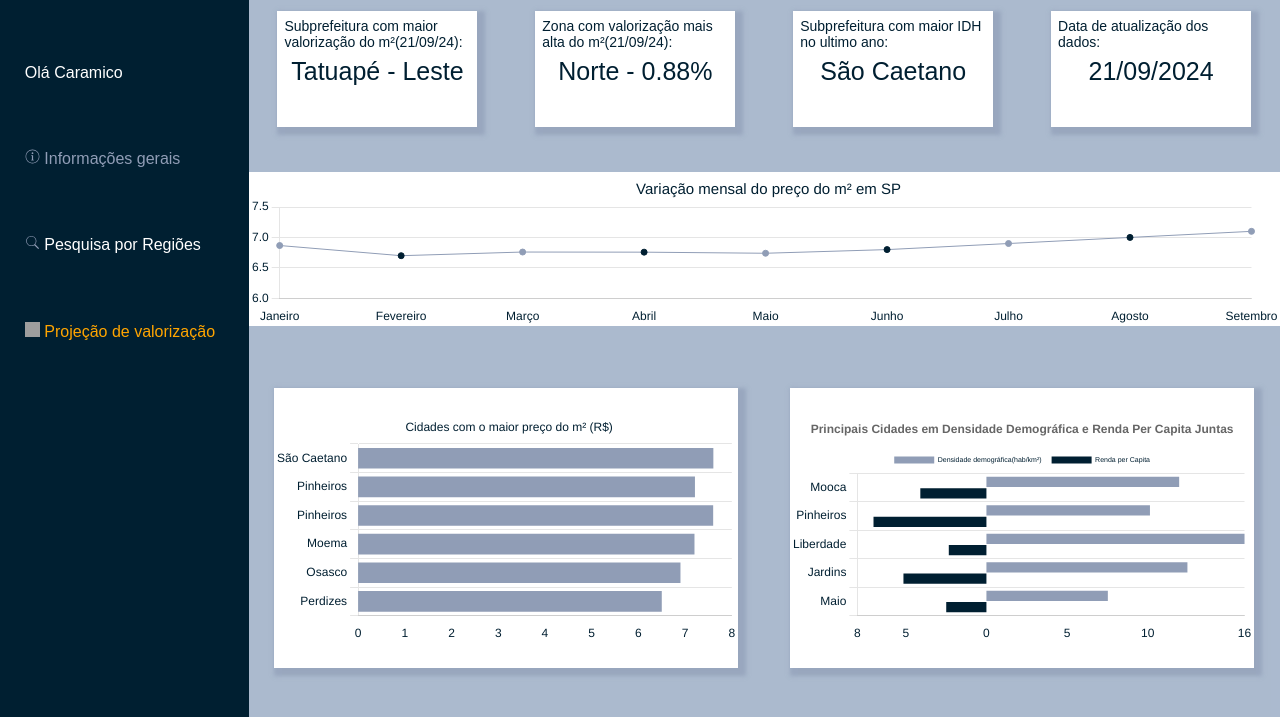
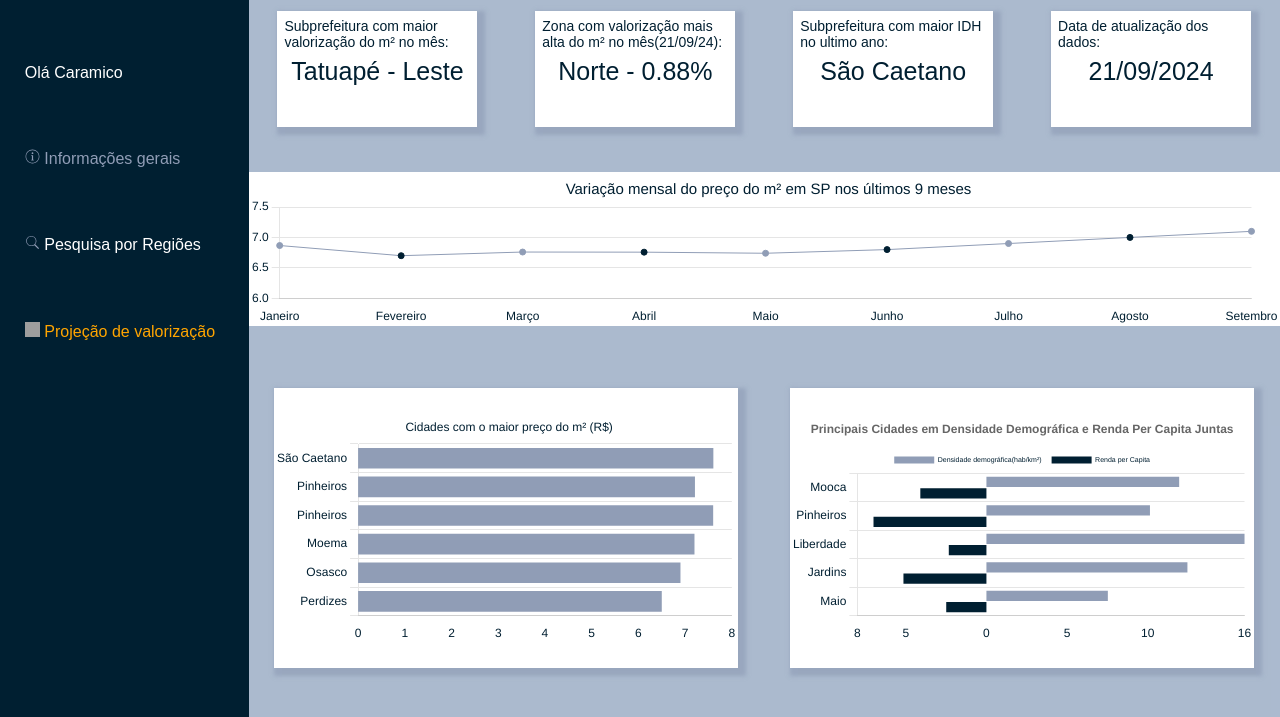
Before and after one commit to VortexxTech/vortex-institucional, a website: page public/pages/dashboard.html in a window 1280 px wide. Shown: the part 83-800 px from the top of the page. Drawn offline with nearby package versions, Linux system fonts and the light colour scheme; grey boxes are pictures that could not be loaded; files whose address does not match are found by name.

Commit message:
Mudança nos textos

```diff
--- a/public/js/dashboard.js
+++ b/public/js/dashboard.js
@@ -165,7 +165,7 @@ const grafico = new Chart(ctx, {
     data: {
         labels: ['Janeiro', 'Fevereiro', 'Março', 'Abril', 'Maio', 'Junho', 'Julho', 'Agosto', 'Setembro'],
         datasets: [{
-            label: 'Variação mensal do preço do m² em SP',
+            label: 'Variação mensal do preço do m² em SP nos últimos 9 meses',
             data: [6.867, 6.700, 6.760, 6.758, 6.740, 6.800, 6.900, 7.000, 7.100],
             backgroundColor: ['#909DB6', '#001F31', '#909DB6', '#001F31', '#909DB6', '#001F31', '#909DB6', '#001F31', '#909DB6'],
             borderColor: ['#909DB6', '#001F31', '#909DB6', '#001F31', '#909DB6', '#001F31', '#909DB6', '#001F31', '#909DB6'],
--- a/public/pages/dashboard.html
+++ b/public/pages/dashboard.html
@@ -79,11 +79,11 @@
         <div id="div_graficos">
             <div id="container_kpis">
                 <div class="kpis">
-                    <span class="titulo_kpi">Subprefeitura com maior valorização do m²(21/09/24): </span>
+                    <span class="titulo_kpi">Subprefeitura com maior valorização do m² no mês: </span>
                     <span class="texto_kpi">Tatuapé - Leste</span>
                 </div>
                 <div class="kpis">
-                    <span class="titulo_kpi">Zona com valorização mais alta do m²(21/09/24):</span>
+                    <span class="titulo_kpi">Zona com valorização mais alta do m² no mês(21/09/24):</span>
                     <span class="texto_kpi">Norte - 0.88%</span>
                 </div>
                 <div class="kpis">
@@ -138,7 +138,7 @@
             </div>
             <div class="container_kpispesquisa" id="kpi_pesquisa">
                 <div class="kpis">
-                    <span class="titulo_kpi">Densidade demográfica do bairro(Km):</span>
+                    <span class="titulo_kpi">Densidade demográfica do bairro(Hab/Km²):</span>
                     <span class="texto_kpi"> 11.948</span>
                 </div>
                 <div class="kpis">
```
